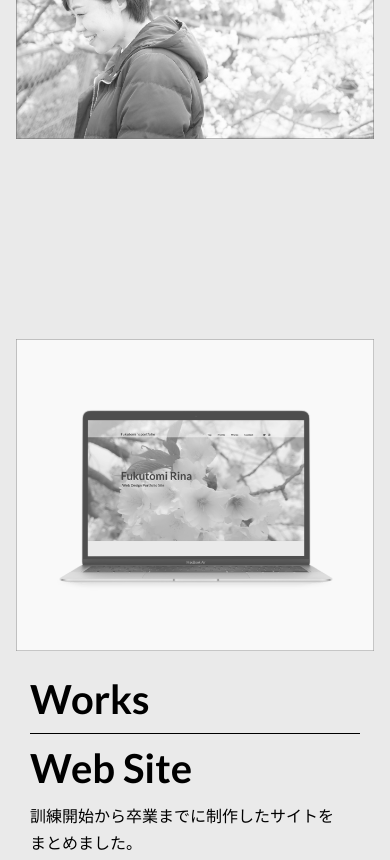
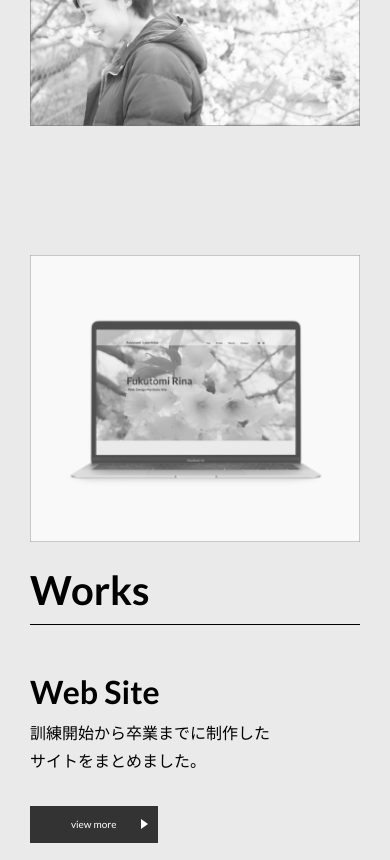
Before and after one commit to fukutomirina/portfolio, a plain HTML site: page index.html in a window 390 px wide. Shown: the part 1460-2320 px from the top of the page. Drawn offline with Linux system fonts and the light colour scheme; some packages are replaced by stand-ins of ours.

Commit message:
indexの余白とfont-sizeの調整

```diff
--- a/css/style.css
+++ b/css/style.css
@@ -205,13 +205,23 @@ profile部分
 .profile_top_group2 {
   width: 50%;
   overflow: hidden;
-  padding: 4%;
+  padding-left: 4%;
+  padding-right: 4%;
 }
 .profile_top_title2 {
   display: block;
   font-size: 4rem;
   color: #000;
   text-transform: capitalize;
+  font-weight: bold;
+}
+.profile_top_title2-1 {
+  display: block;
+  font-size: 3.2rem;
+  color: #000;
+  text-transform: capitalize;
+  font-weight: bold;
+  margin-top: 40px;
 }
 .profile_top_introduction {
   display: block;
@@ -332,8 +342,11 @@ profile部分
 /*---------------------
 works部分
 ---------------------*/
+.works_top1-1 {
+  padding-top: 160px;
+}
 .works_top1 {
-padding-top: 160px;
+  padding-top: 160px;
 }
 .works_top_title1-1 {
   text-align: left;
@@ -507,6 +520,7 @@ pcを基本設計にする
   .profile_top_group2 {
     width: 50%;
   }
+
   .profile_skills_group2 {
     width: 30%;
   }
@@ -545,6 +559,7 @@ pcを基本設計にする
   }
   .profile_top_img {
     width: 100%;
+    padding: 4%;
   }
   .profile_top_group2 {
     width: 100%;
@@ -629,6 +644,9 @@ pcを基本設計にする
     text-align: center;
     font-size: 1.2rem;
   }
+  .works_top1-1 {
+    padding-top: 60px;
+  }
 }
 
 /* 〜320px：スマートフォン縦
--- a/index.html
+++ b/index.html
@@ -58,7 +58,7 @@
     <div class="profile_top_group1 flex">
       <div class="profile_top_group2">
         <h3 class="profile_top_title1-1">profile</h3>
-        <h4 class="profile_top_title2">fukutomi rina</h4>
+        <h4 class="profile_top_title2-1">fukutomi rina</h4>
         <p class="profile_top_introduction">はじめまして。
           ふくとみ りなです。<br>
           ポートフォリオサイトをご覧頂き、<br>
@@ -70,17 +70,17 @@
       </div>
     </div>
   </section>
-  <section class="works_top1 wrapper">
+  <section class="works_top1-1 wrapper">
     <div class="profile_top_group1 flex">
       <div class="profile_top_img">
         <img src="img/top_works_img.png" alt="パソコンの画像">
       </div>
       <div class="profile_top_group2">
         <h3 class="works_top_title1-1">works</h3>
-        <h4 class="profile_top_title2">web site</h4>
+        <h4 class="profile_top_title2-1">web site</h4>
         <p class="profile_top_introduction">
-          訓練開始から卒業までに制作したサイトを<br>
-          まとめました。</p>
+          訓練開始から卒業までに制作した<br>
+          サイトをまとめました。</p>
         <a class="button_viewmore" href="works.html">view more</a>
       </div>
     </div>
```
